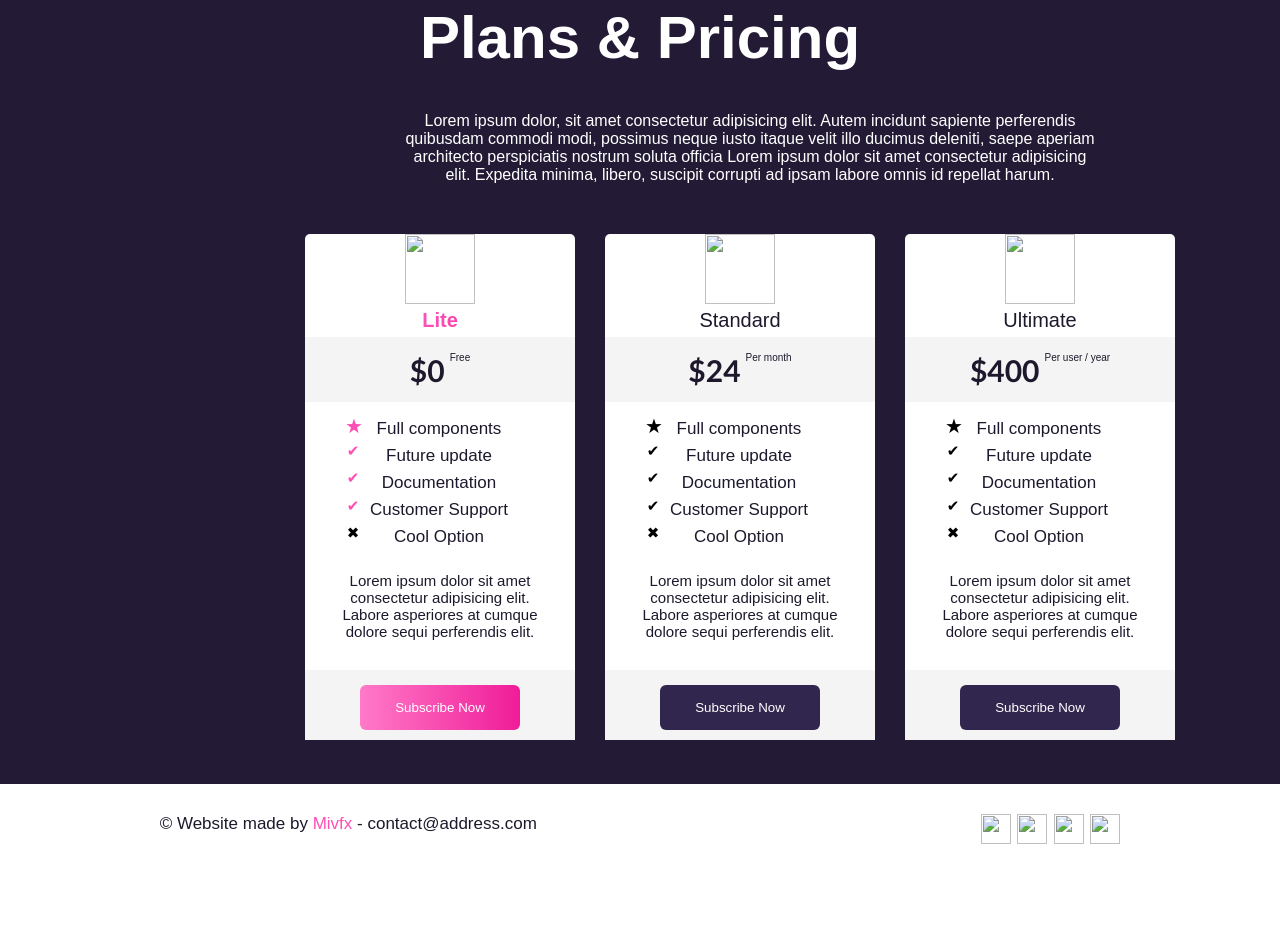
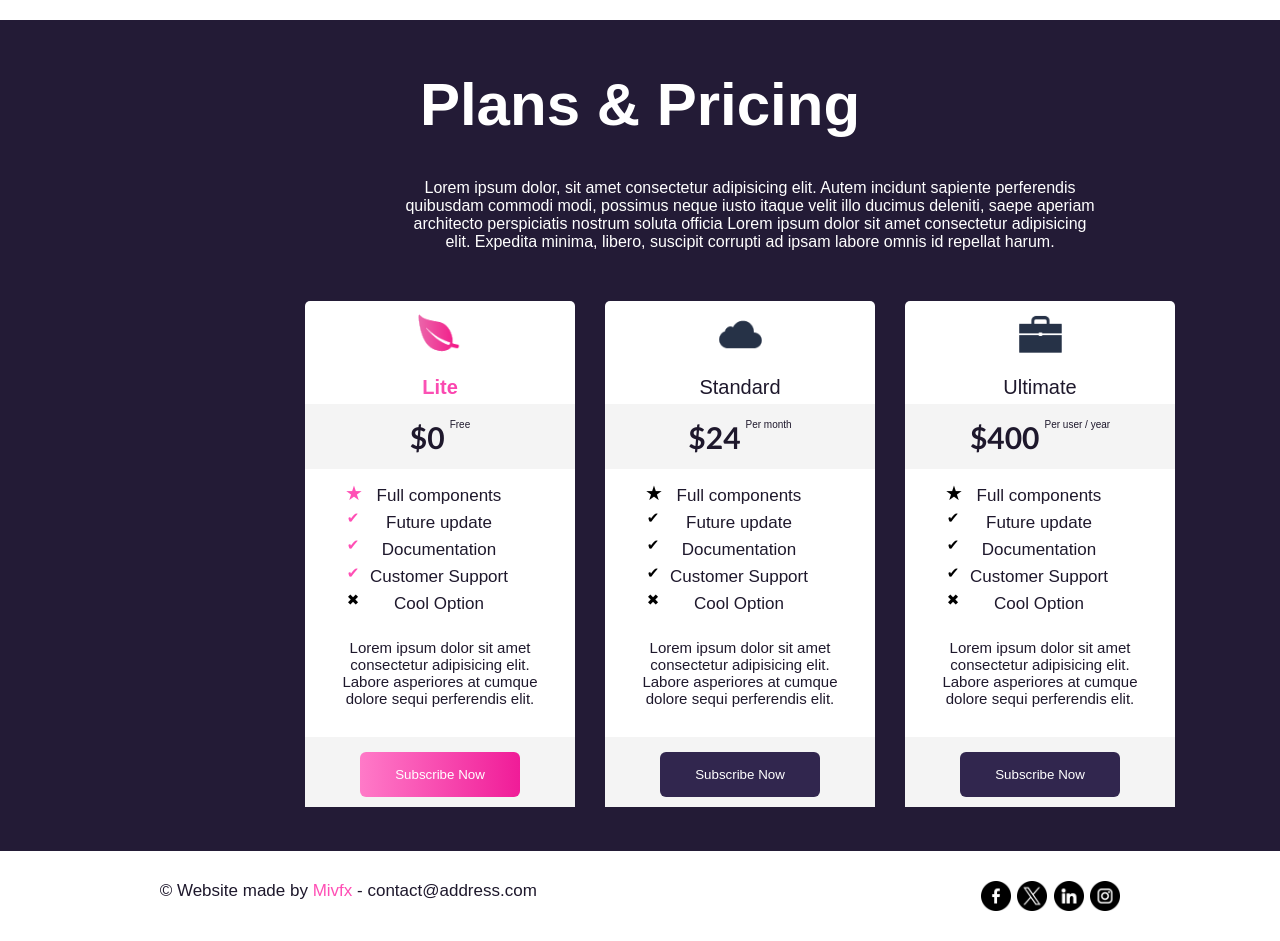
Before and after one commit to dayronF/Bleux, a plain HTML site: page index.html in a window 1280 px wide. Shown: the part 1318-2259 px from the top of the page. Before the commit the page ends 2192 px from the top, so only its background shows below. Drawn offline with Linux system fonts and the light colour scheme; the site is published under a folder, as on GitHub Pages, so addresses that start at the root find nothing; files whose address does not match are found by name.

Commit message:
Update index.html

```diff
--- a/index.html
+++ b/index.html
@@ -35,7 +35,7 @@
             </div>
         </div>
         <div class="banner2">
-            <img src="/assets/image/phone.png" alt="">
+            <img src="assets/image/phone.png" alt="">
         </div>
     </div>
     <div class="medi">
@@ -45,7 +45,7 @@
 
             <div class="medi1">
                 <div class="compu">
-                    <img src="/assets/image/laptop.png" alt="">
+                    <img src="assets/image/laptop.png" alt="">
                 </div>
                 <div class="h">
                     <h2 class="colo">Alpha Screenshot</h2>
@@ -82,7 +82,7 @@
                 minima, libero, suscipit corrupti ad ipsam labore omnis id repellat harum. </p>
         </div>
         <div class="plans">
-            <div class="plan1"> <img src="/assets/image/hoja.png" alt="">
+            <div class="plan1"> <img src="assets/image/hoja.png" alt="">
                 <p class="colo1">Lite</p>
                 <div class="precio">
                     <h4>$0</h4>
@@ -115,7 +115,7 @@
                   <button>Subscribe Now</button>
                 </div>
             </div>
-            <div class="plan2"><img src="/assets/image/nube.png" alt="">
+            <div class="plan2"><img src="assets/image/nube.png" alt="">
                 <p>Standard</p>
                 <div class="precio">
                     <h4>$24</h4>
@@ -148,7 +148,7 @@
                   <button>Subscribe Now</button>
                 </div>
             </div>
-            <div class="plan3"> <img src="/assets/image/maletin.png" alt="">
+            <div class="plan3"> <img src="assets/image/maletin.png" alt="">
                 <p>Ultimate</p>
                 <div class="precio">
                     <h4>$400</h4>
@@ -186,10 +186,10 @@
     <p>© Website made by <span style="color: #ff4fb5;">Mivfx</span> - contact@address.com</p>
     </div>
     <div class="logos">
-<img src="/assets/image/facebook.png" alt="">
-<img src="/assets/image/gorjeo.png" alt="">
-<img src="/assets/image/linkedin.png" alt="">
-<img src="/assets/image/instagram.png" alt="">
+<img src="assets/image/facebook.png" alt="">
+<img src="assets/image/gorjeo.png" alt="">
+<img src="assets/image/linkedin.png" alt="">
+<img src="assets/image/instagram.png" alt="">
     </div>
 </footer>
     </div>
```
